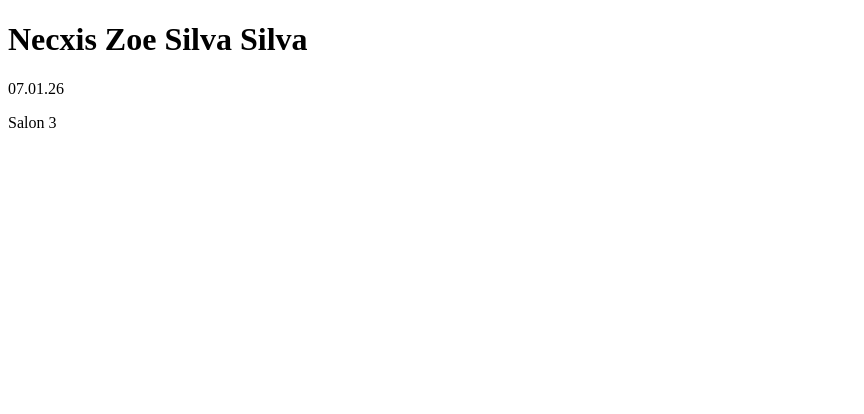
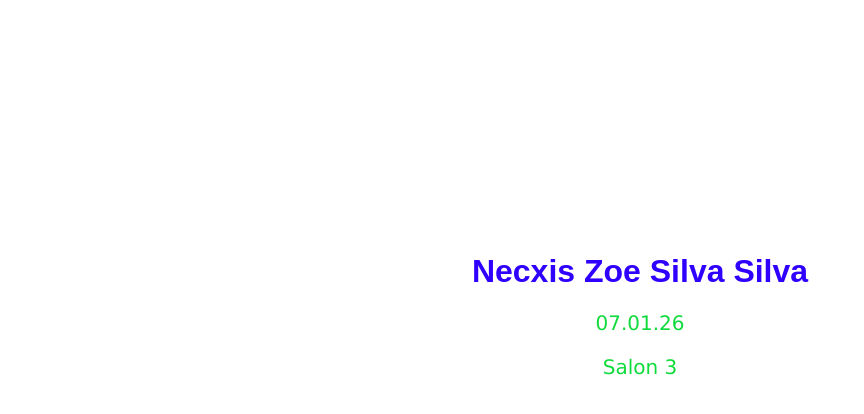
Before and after one commit to HolaSoloQuieroProbarEsto/Intento_1, a plain HTML site: page index.html in a window 1280 px wide. Shown: the whole page, without its empty margins (0-864 px from the left). Drawn offline with Linux system fonts and the light colour scheme.

Commit message:
Add stylesheet and favicon to index.html
Added stylesheet and favicon links to the head section.

```diff
--- a/index.html
+++ b/index.html
@@ -4,6 +4,8 @@
     <meta charset="UTF-8">
     <meta name="viewport" content="width=device-width, initial-scale=1.0">
     <title>Lobos_Alamedas</title>
+     <link rel="stylesheet" href="estilos.css">
+    <link rel="icon" type="image/png" href="processed_image.png">
 </head>
 <body>
     <h1>Necxis Zoe Silva Silva</h1>
```
